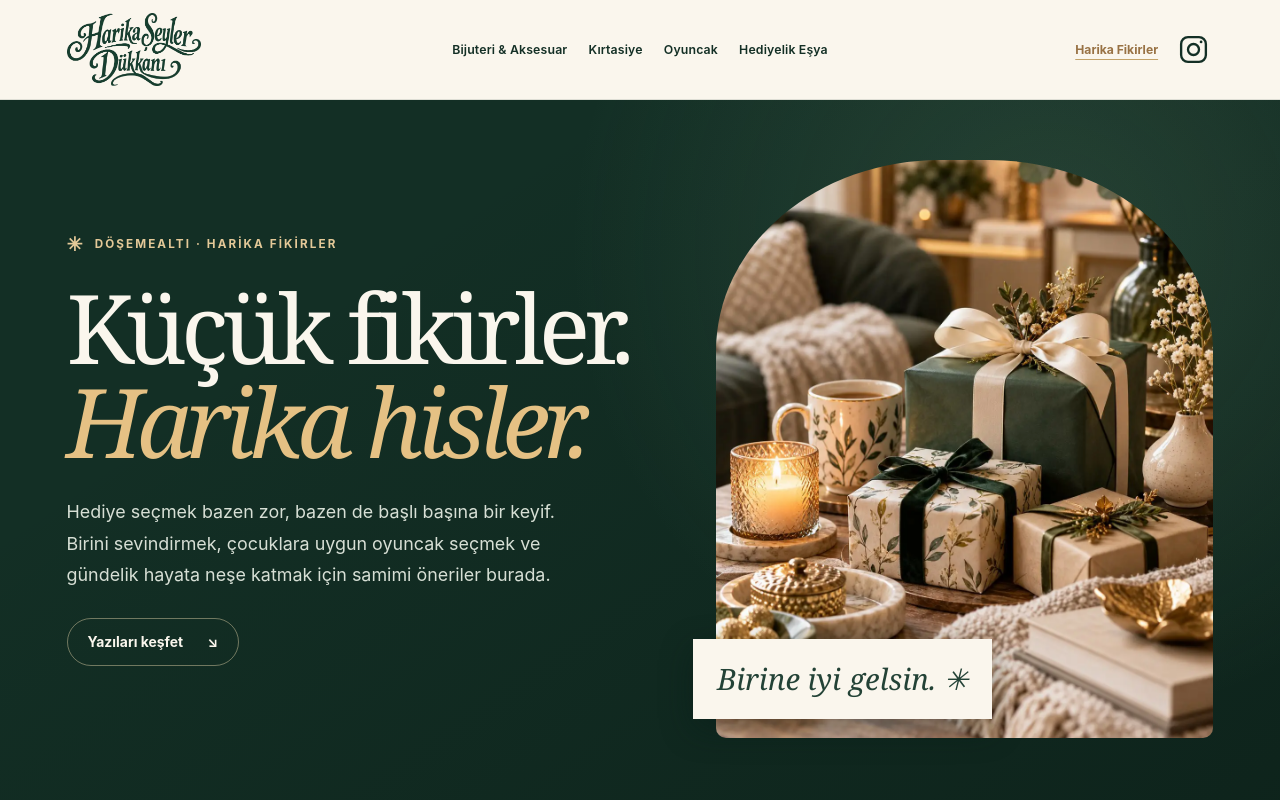
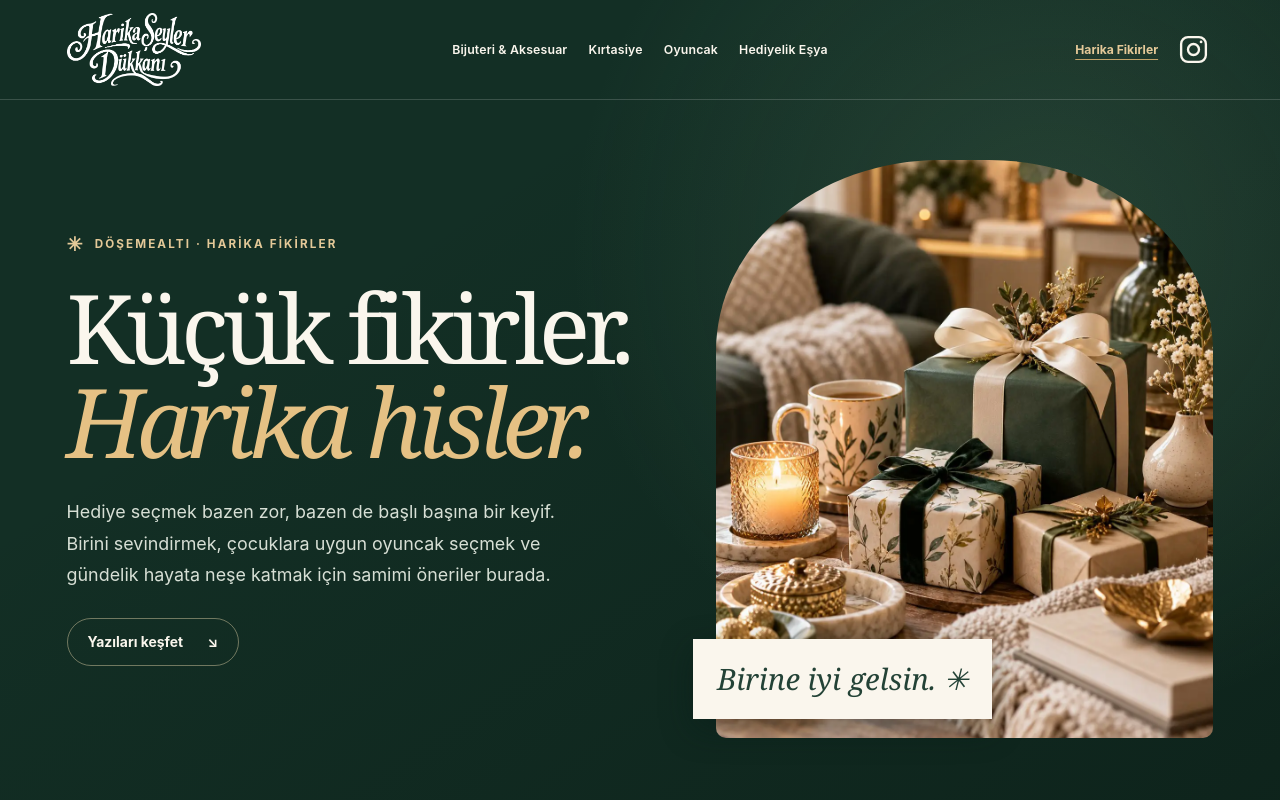
Before and after one commit to kemcap/harikaseylerdukkani, a plain HTML site: page dosemealti/blog/index.html in a window 1280 px wide. Shown: the top 800 px of the page. Drawn offline with Linux system fonts and the light colour scheme; files that its build step writes are made by us from their sources.

Commit message:
Fix blog header transparency and compact scroll behavior to match homepage

```diff
--- a/dosemealti/assets/blog.css
+++ b/dosemealti/assets/blog.css
@@ -69,14 +69,36 @@
 
 /* Homepage brand shell: same top-bar background, logo and fonts as Döşemealtı. */
 .blog-page{--blog-paper:#faf6ed;--blog-green:#132f25;--blog-gold:#b08b4b;background:#faf6ed;font-family:var(--sans,Inter,'Segoe UI',Arial,sans-serif)}
-.blog-page .header{background:#faf6ed;color:#132f25;border-bottom:1px solid rgba(33,66,53,.13);z-index:90}
-.blog-page .header .header-blog-link[aria-current="page"]{color:#987244;text-decoration:underline;text-decoration-color:#c2a268;text-underline-offset:5px}
-.blog-page .header .header-instagram{color:#132f25}
-.blog-page .header .desktop-nav a:hover{color:#977342}
-.blog-page .header .brand-logo{filter:none}
+/* Match the homepage header: transparent over the hero; translucent and
+   genuinely compact on scroll. Keep the shared navigation markup unchanged. */
+.blog-page .header{
+  min-height:0;
+  height:var(--header-height);
+  background:transparent;
+  color:#faf6ed;
+  border-bottom:1px solid rgba(255,255,255,.17);
+  z-index:90;
+}
+.blog-page .header.scrolled{
+  background:rgba(255,255,255,.33);
+  color:#132f25;
+  border-bottom-color:rgba(33,66,53,.13);
+  backdrop-filter:blur(18px);
+  -webkit-backdrop-filter:blur(18px);
+}
+.blog-page .header .brand-logo{filter:brightness(0) invert(1)}
+.blog-page .header.scrolled .brand-logo{filter:none}
+.blog-page .header .header-blog-link,
+.blog-page .header .header-instagram,
+.blog-page .header .mobile-worlds-menu{color:inherit}
+.blog-page .header .header-blog-link[aria-current="page"]{
+  color:#e4c998;
+  text-decoration:underline;
+  text-decoration-color:#c2a268;
+  text-underline-offset:5px;
+}
+.blog-page .header.scrolled .header-blog-link[aria-current="page"]{color:#987244}
 .blog-page .site-footer{background:var(--forest,#132f25);color:var(--cream,#faf6ed)}
-@media(max-width:1060px){.blog-page .header .mobile-worlds-menu{color:#132f25}}
-@media(max-width:760px){.blog-page .header{min-height:72px}}
 
 /* Topic hub and reciprocal, semantically related links between guides. */
 .blog-pillar{padding-block:clamp(65px,8vw,110px)}
```
